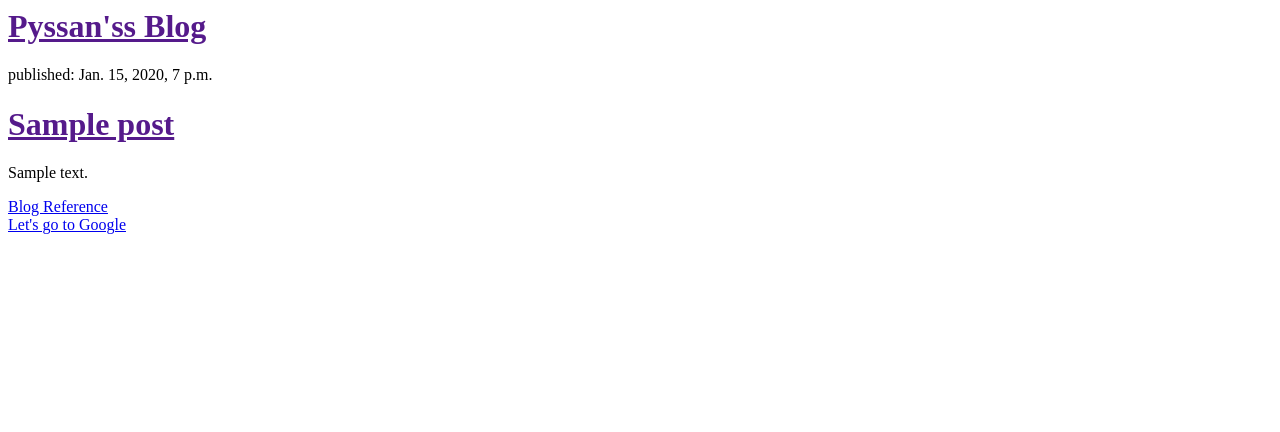
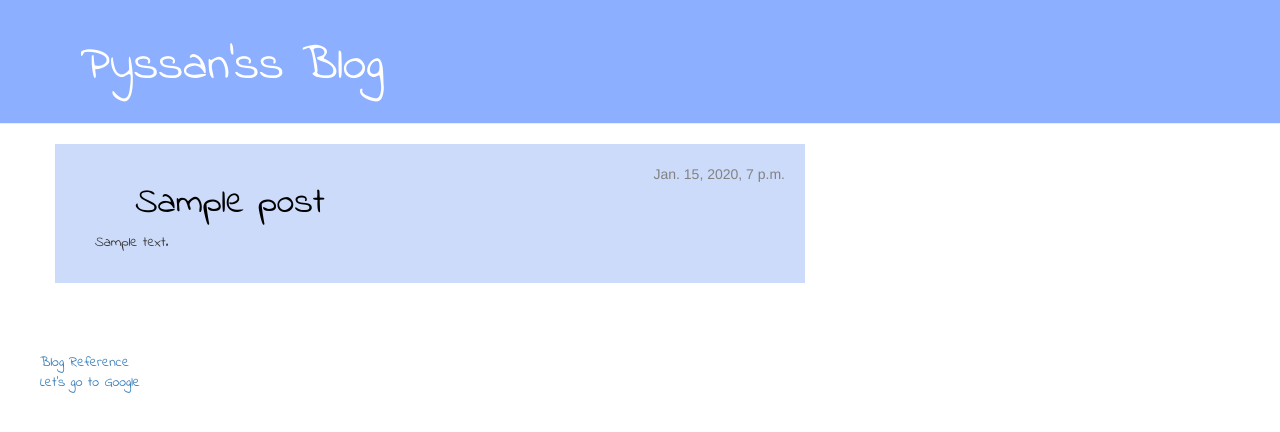
Before and after one commit to killberos/my-first-blog, a Django app: template blog/templates/blog/post_list.html in a window 1280 px wide. Shown: the top 432 px of the page. Run offline with Django 3.2, Linux system fonts and the light colour scheme; the template is opened without the code that fills it: values that come from a table or form of the project are taken from there, others are empty; tables that the repository leaves empty hold one stand-in row (values such as "Sample post"); some libraries are stand-ins or nearby versions.

Commit message:
Added view and template for detailed blog post

```diff
--- /dev/null
+++ b/blog/static/css/blog.css
@@ -0,0 +1,48 @@
+.page-header {
+    background-color: #8CAFFF;
+    margin-top: 0;
+    padding: 20px 20px 20px 40px;
+}
+
+.page-header h1, .page-header h1 a, .page-header h1 a:visited, .page-header h1 a:active {
+    color: #ffffff;
+    font-size: 36pt;
+    text-decoration: none;
+}
+.content, a {
+    margin-left: 40px;
+}
+
+h1, h2, h3, h4, p, a {
+    font-family: 'Indie Flower', cursive;
+}
+
+.date {
+    float: right;
+    color: #828282;
+}
+
+.save {
+    float: right;
+}
+
+.post-form textarea, .post-form input {
+    width: 100%;
+}
+
+.top-menu, .top-menu:hover, .top-menu:visited {
+    color: #ffffff;
+    float: right;
+    font-size: 26pt;
+    margin-right: 20px;
+}
+
+.post {
+    margin-bottom: 70px;
+    background-color: #CDDBFA;
+    padding: 20px 20px 20px 40px;
+}
+
+.post h1 a, .post h1 a:visited {
+    color: #000000;
+}
--- /dev/null
+++ b/blog/templates/blog/base.html
@@ -0,0 +1,28 @@
+{% load staticfiles %}
+<html>
+        <head>
+            <link href='https://fonts.googleapis.com/css?family=Indie+Flower' rel='stylesheet' type='text/css'>
+            <link rel="stylesheet" href="//maxcdn.bootstrapcdn.com/bootstrap/3.2.0/css/bootstrap.min.css">
+            <link rel="stylesheet" href="//maxcdn.bootstrapcdn.com/bootstrap/3.2.0/css/bootstrap-theme.min.css">
+            <link rel="stylesheet" href="{% static 'css/blog.css' %}">
+            <title> Pyssan's Blog </title>
+        </head>
+        <body>
+            <div class="page-header">
+                <h1><a href="/">Pyssan'ss Blog</a></h1>
+            </div>
+
+    <div class="content container">
+        <div class="row">
+            <div class="col-md-8">
+            {% block content %}
+            {% endblock %}
+            </div>
+        </div>
+    </div>
+
+</body>
+
+<a href="https://djangogirls.org">Blog Reference</a></br>
+<a href="https:/www.google.com">Let's go to Google</a>
+</html>
--- a/blog/templates/blog/post_list.html
+++ b/blog/templates/blog/post_list.html
@@ -1,22 +1,13 @@
- <html>
-        <head>
-            <title> Pyssan's Blog </title>
-        </head>
-        <body>
-            <div>
-                <h1><a href="">Pyssan'ss Blog</a></h1>
-            </div>
+{% extends 'blog/base.html' %}
 
+{% block content %}
 	{% for post in posts %}
-    		<div>
-        		<p>published: {{ post.published_date }}</p>
-        		<h1><a href="">{{ post.title }}</a></h1>
-        		<p>{{ post.text|linebreaksbr }}</p>
-    		</div>
+                <div class="post">
+                    <div class="date">
+                        {{ post.published_date }}
+                    </div>
+                    <h1><a href="{% url 'post_detail' pk=post.pk %}">{{ post.title }}</a></h1>
+                    <p>{{ post.text|linebreaksbr }}</p>
+                </div>
 	{% endfor %}
-
-        </body>
-
-<a href="https://djangogirls.org">Blog Reference</a></br>
-<a href="https:/www.google.com">Let's go to Google</a>
-</html>
+{% endblock content %}
--- a/blog/urls.py
+++ b/blog/urls.py
@@ -3,4 +3,5 @@ from . import views
 
 urlpatterns = [
     url(r'^$', views.post_list, name='post_list'),
+    url(r'^post/(?P<pk>[0-9]+)/$', views.post_detail, name='post_detail'),
 ]
--- a/blog/views.py
+++ b/blog/views.py
@@ -1,4 +1,4 @@
-from django.shortcuts import render
+from django.shortcuts import render, get_object_or_404
 from django.utils import timezone
 from .models import Post
 # Create your views here.
@@ -6,3 +6,7 @@ from .models import Post
 def post_list(request):
 	posts = Post.objects.filter(published_date__lte=timezone.now()).order_by('published_date')
 	return render(request, 'blog/post_list.html', {'posts': posts})
+
+def post_detail(request, pk):
+	posts = get_object_or_404(Post, pk=pk)
+	return render(request, 'blog/post_detail.html', {'posts': posts})
```
Also changed, not shown: blog/templates/blog/post_detail.html (added, +11 -0 lines).
